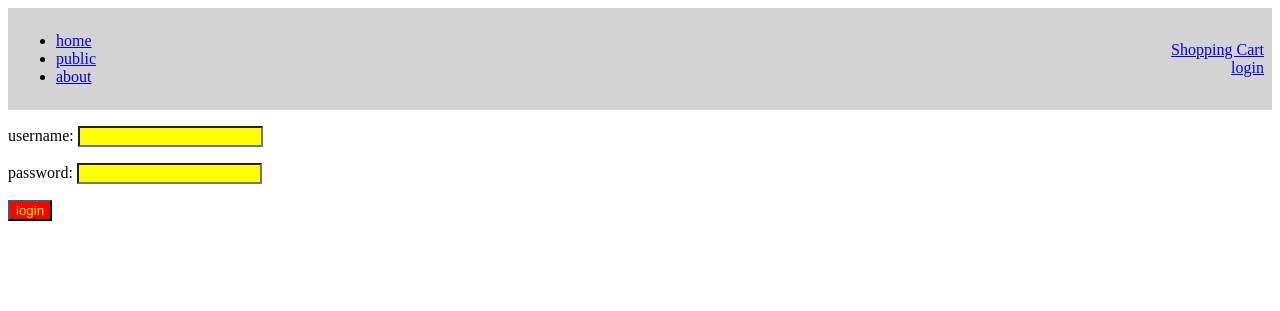
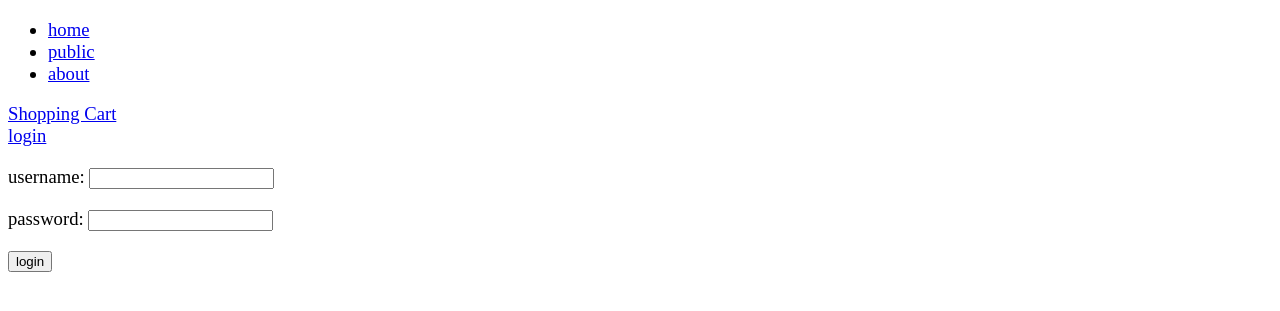
Before and after one commit to colinmck22/Bibliographic-References-Manager, a PHP site: page /templates/loginForm.php in a window 1280 px wide. Shown: the top 311 px of the page. Run offline with PHP 8.4, Linux system fonts and the light colour scheme; data that the repository does not hold is empty.

Commit message:
silex conversion
silex

```diff
--- a/public/css/style.css
+++ b/public/css/style.css
@@ -1,41 +1,19 @@
-table,
-td,
-th {
-    border: 0.1rem solid black;
+html {
+    font-size: 14pt;
 }
 
+th,
 td {
-   padding: 1rem;
+    width: 10rem;
 }
 
-input {
-    background-color: yellow;
+table,
+th,
+td {
+    border: 1px solid black;
 }
-
-input[type=submit] {
-    background-color: red;
-    color: yellow;
-}
-
 
 p.error {
     padding: 1rem;
     background-color: pink;
 }
-
-header {
-    background-color: lightgray;;
-    padding: 0.5rem;
-
-    display: flex;
-    align-items: center;;
-}
-
-header nav,
-header section {
-    flex: 1;
-}
-
-header section {
-    text-align: right;
-}
```
Also changed, not shown: public/index.php (+3 -71 lines), public/images/father_brown.jpg (added), public/images/hercule_poirot.png (added), public/images/miss_marple.jpg (added), public/images/sherlock_holmes.jpg (added).
